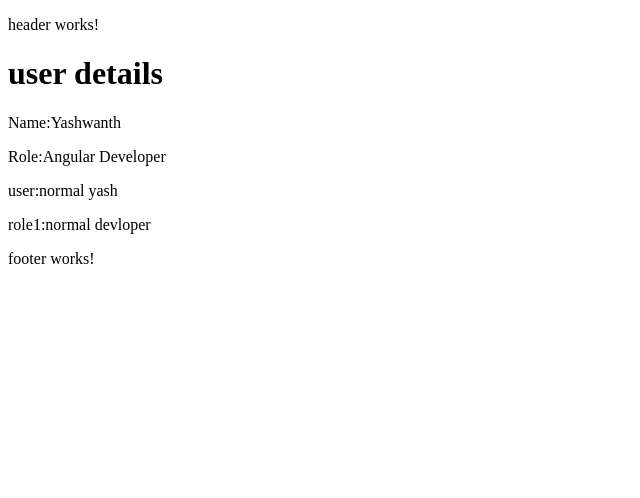
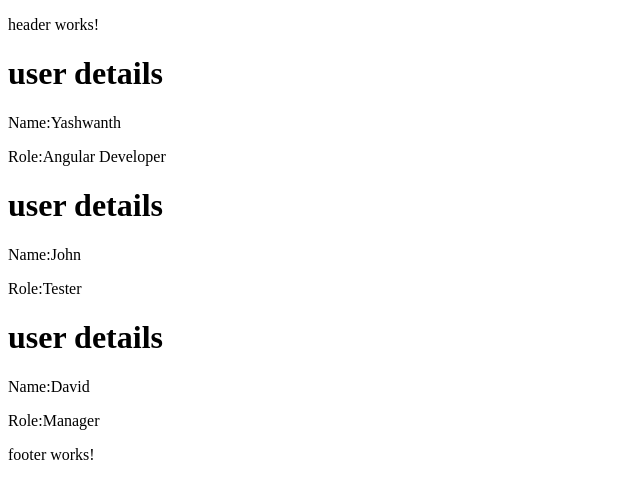
Before and after one commit to yashwanthk8/AngularPractice, an Angular app: page / in a window 1280 px wide. Shown: the top 498 px of the page, without its empty margins (0-640 px from the left). Built offline with nearby package versions, Linux system fonts and the light colour scheme.

Commit message:
fix(input): for now completed input decorator fully

```diff
--- a/src/app/dashboard/dashboard.component.html
+++ b/src/app/dashboard/dashboard.component.html
@@ -1,3 +1,5 @@
 <app-header></app-header>
-<app-user [userName]="userName" [role]="role"></app-user>
+@for (user of users; track user.userName){
+  <app-user [userName]="user.userName" [role]="user.role"></app-user>
+}
 <app-footer></app-footer>
--- a/src/app/dashboard/dashboard.component.ts
+++ b/src/app/dashboard/dashboard.component.ts
@@ -11,6 +11,18 @@ import {FooterComponent} from './footer/footer.component';
 })
 export class DashboardComponent {
 
-  userName = 'Yashwanth';
-  role = 'Angular Developer';
+  users = [
+  {
+    userName:'Yashwanth',
+    role:'Angular Developer'
+  },
+  {
+    userName:'John',
+    role:'Tester'
+  },
+  {
+    userName:'David',
+    role:'Manager'
+  }
+];
 }
--- a/src/app/dashboard/user/user.component.html
+++ b/src/app/dashboard/user/user.component.html
@@ -1,5 +1,3 @@
 <h1>user details</h1>
 <p>Name:{{userName}}</p>
 <p>Role:{{role}}</p>
-<p>user:{{user}}</p>
-<p>role1:{{role1}}</p>
--- a/src/app/dashboard/user/user.component.ts
+++ b/src/app/dashboard/user/user.component.ts
@@ -9,8 +9,4 @@ import { Component, Input } from '@angular/core';
 export class UserComponent {
   @Input() userName='';
   @Input() role='';
-
-  user="normal yash";
-  role1="normal devloper";
-
 }
```
